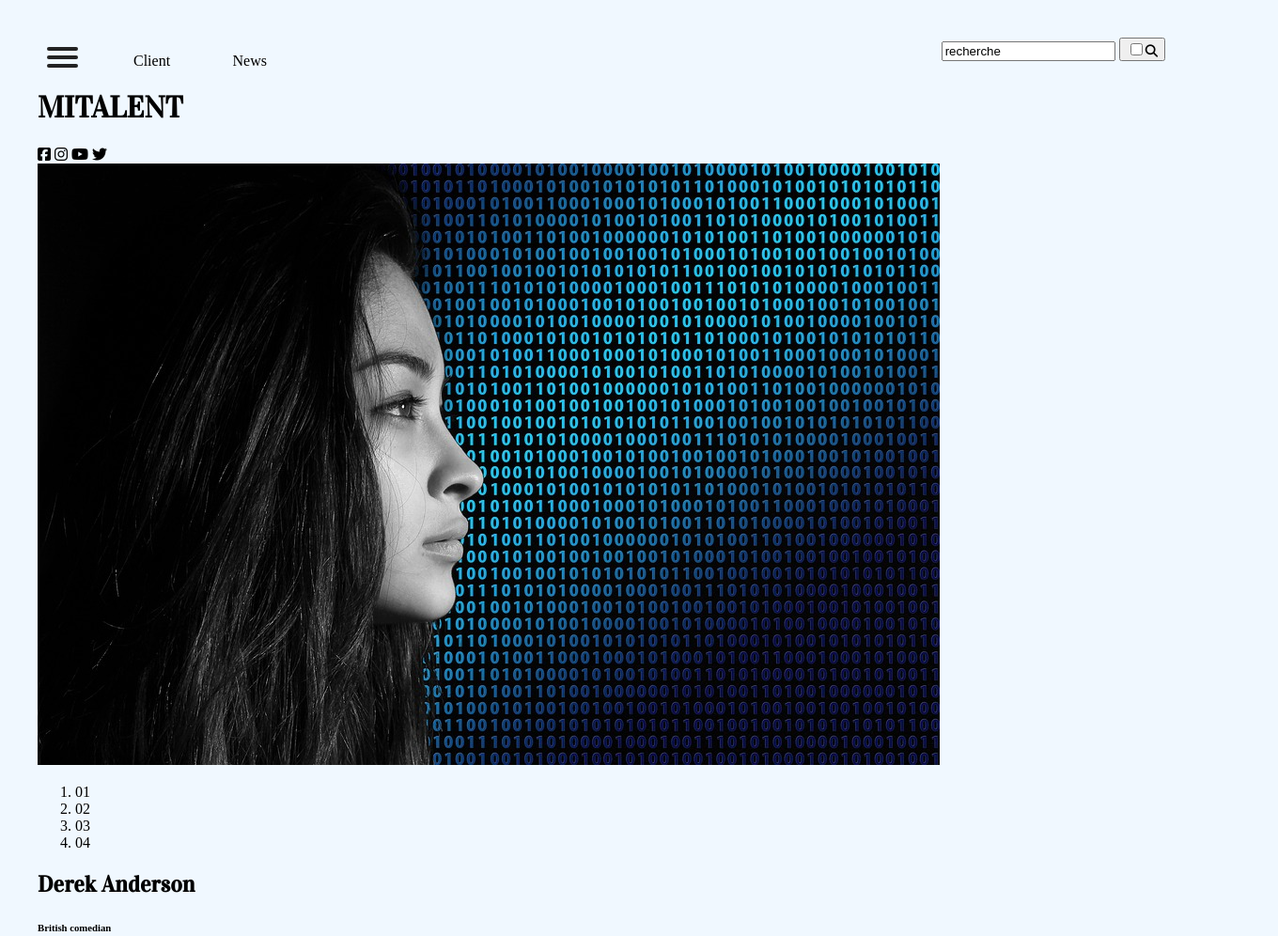
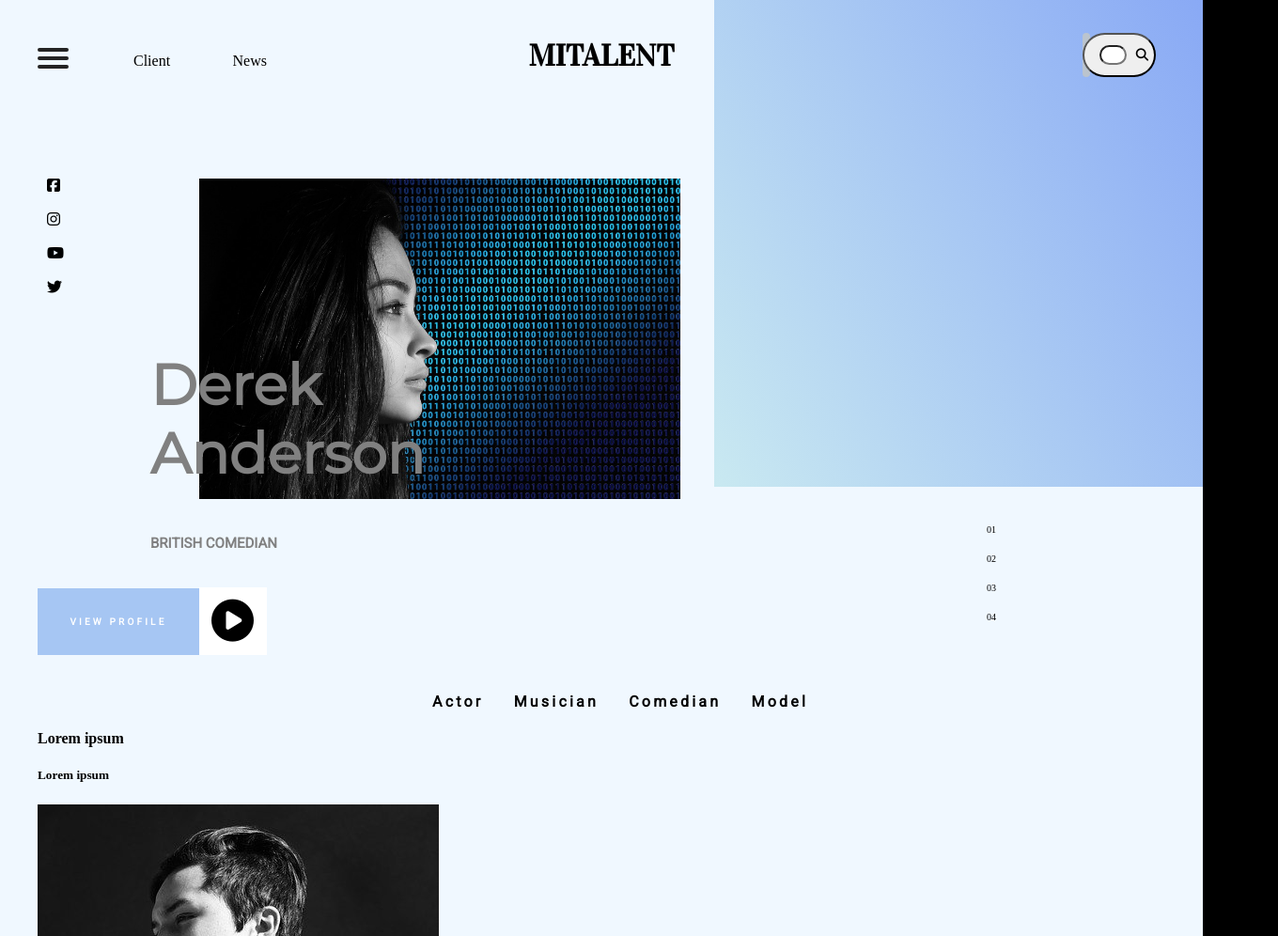
Before and after one commit to GeoProgrammer99/MyTalent, a plain HTML site: page index.html in a window 1280 px wide. Shown: the top 996 px of the page at 94% size, 1360 px wide, since content can reach past the window. Drawn offline with Linux system fonts and the light colour scheme.

Commit message:
ajout première partie css

```diff
--- a/index.html
+++ b/index.html
@@ -4,7 +4,7 @@
     <meta charset="UTF-8">
     <meta name="viewport" content="width=device-width, initial-scale=1.0">
     <meta http-equiv="X-UA-Compatible" content="ie=edge">
-
+    <link href="https://fonts.googleapis.com/css?family=Montserrat|Roboto&display=swap" rel="stylesheet">
     <link href="https://fonts.googleapis.com/css?family=Vidaloka&display=swap" rel="stylesheet"><link href="style.css" rel="stylesheet" type="text/css">
     <script src="https://kit.fontawesome.com/960ffcdeb4.js" crossorigin="anonymous"></script>
     <title>My Talent</title>
@@ -42,12 +42,12 @@
 
     <div class="search">
 
-    <input name="search" type="text" value="recherche">
-    <button class="btnsearch"><input type="checkbox"/><i class="fas fa-search"></i>
+
+    <button class="btnsearch"> <input class="search-in" name="search" type="text" ><i class="fas fa-search"></i>
     </button>
     </div>
 
-    <h1>MITALENT</h1>
+    <h1 id="title">MITALENT</h1>
 
 </header>
 
@@ -60,21 +60,27 @@
         <i class="fab fa-twitter"></i>
     </div>
 
-    <img src="images/header.jpg" alt="header">
+    <img class="sg-photo" src="images/header.jpg" alt="header">
     <div id="degrad"></div>
 
+    <div class="num-right">
     <ol>
         <li>01</li>
         <li>02</li>
         <li>03</li>
         <li>04</li>
     </ol>
+</div>
+    <div class="derek">
+        <h1>Derek<br> Anderson</h1>
+        <h6>British comedian</h6>
+    </div>
 
-    <h1>Derek Anderson</h1>
-    <h6>British comedian</h6>
 
     <div class="viewProfile"><p>View Profile</p></div>
     <div class="play"><i class="fas fa-play-circle"></i></div>
+
+    <div class="clear"></div>
 
     <div class="menu" >
         <ul>
--- a/style.css
+++ b/style.css
@@ -6,15 +6,24 @@ html{
 
 body{
     margin: auto;
-    width: 100%;
+    width: 1200px;
     padding: 40px;
     background-color: aliceblue;
 }
 
 /*header*/
-
+header{
+  z-index:1;
+  position:relative;
+}
 h1{
     font-family: 'Vidaloka', serif;
+}
+
+#title{
+  font-family: 'Vidaloka', serif;
+  text-align: center;
+  margin-top: -50px;
 }
 
 /*Modification du nav*/
@@ -24,8 +33,7 @@ h1{
 
   display: block;
   position: absolute;
-  top: 50px;
-  left: 50px;
+  top: -5px;
   z-index: 1;
   -webkit-user-select: none;
   user-select: none;
@@ -106,10 +114,10 @@ h1{
 {
   position: absolute;
   width: 300px;
-  margin: -100px 0 0 -50px;
+  margin: -100px 0 0 -40px;
   padding: 50px;
   padding-top: 125px;
-  background: #ededed;
+  background: #f2f1f0;
   list-style-type: none;
   -webkit-font-smoothing: antialiased;
   transform-origin: 0% 0%;
@@ -150,20 +158,158 @@ h1{
 /*modificatin search bar !!!!!!*/
 .search{
     float: right;
-margin-right: 80px;
-margin-top: -50px;
+    margin-right: 80px;
+    margin-top: -55px;
+    transition: margin-left 2s;
+    border-radius: 30px;
+    background-color: rgb(187, 196, 206);
+    position: relative;
+    z-index: 2;
 }
 
-.search::before{
-
-    opacity: 0;
+.search-in{
+  width: 21px;
+  border-radius: 30px;
+  margin: 10px;
 }
 
-.search::after{
-   opacity: 1;
+.search-in:hover{
+
+  width: 400px;
+
+}
+
+.btnsearch{
+
+  border-radius: 30px;
+  margin-right: -70px;
+
+}
+
+/*partie de la secton*/
+
+.clear{
+  clear: both;
+}
+
+/*icon*/
+
+.iconleft{
+
+  margin-top: 100px;
+  display: grid;
+}
+
+.fab {
+  font-family: "Font Awesome 5 Brands";
+  padding: 10px;
+}
+/*photo*/
+
+.sg-photo{
+  margin-top: -133px;
+  margin-left: 172px;
+  position: absolute;
+  width: 40%;
+  z-index: 1;
 }
 
 
-.btnsearch{
+/*div dregrader*/
+
+#degrad{
+  float: right;
+  width: 520px;
+  height: 520px;
+  background-image: linear-gradient(60deg,rgb(201, 233, 241),rgb(137, 169, 245));
+  margin-top: -325px;
+  margin-right: -40px;
+  position: relative;
+  z-index: 0;
+}
+
+/*les numeros*/
+
+.num-right{
+  float: right;
+  margin-top: 215px;
+  margin-right: -310px;
+  font-size: 10px;
+}
+
+.num-right li{
+  padding: 10px;
 
 }
+.num-right ol{
+  list-style-type: none;
+}
+/* Police Derek Anderson*/
+.derek{
+  margin-left: 120px;
+  color:  gray;
+  position: absolute;
+  z-index: 2;
+  font-size: 40px;
+  font-family: sans serif;
+
+}
+.derek h1{
+  font-family: 'Montserrat', sans-serif;
+}
+.derek h6{
+  font-family: 'Roboto', sans-serif;
+  font-size: 15px;
+  text-transform: uppercase;
+}
+/*Lien profil*/
+.viewProfile{
+  font-family: 'Roboto', sans-serif;
+  font-weight: bold;
+  margin-top: 303px;
+  width: 132px;
+  text-align: center;
+  color:white;
+  text-transform: uppercase;
+  background-color: #a6c6f3;
+  padding: 20px;
+}
+.viewProfile p{
+  font-size:10px;
+  letter-spacing: .2rem;
+
+}
+.play{
+  background-color:white;
+width: 72px;
+height: 72px;
+z-index: 3;
+position: relative;
+margin-left: 172px;
+margin-top: -72px;
+}
+
+.play i{
+  padding: 13px;
+font-size: 45px;
+}
+/*Menu actor,musician...*/
+.menu{
+
+}
+
+.menu ul{
+  width: 400px;
+text-align: justify;
+margin: auto;
+margin-top: 40px;
+display: flex;
+  justify-content: space-between;
+}
+.menu li{
+  list-style-type: none;
+  font-family: 'Roboto', sans-serif;
+  font-weight: bold;
+  letter-spacing: .2rem;
+
+}
```
Also changed, not shown: mytalent/index.html (deleted, +0 -213 lines), mytalent/images/gallery1.jpg (deleted), mytalent/images/gallery2.jpg (deleted), mytalent/images/gallery3.jpg (deleted), mytalent/images/gallery4.jpg (deleted), mytalent/images/gallery5.jpg (deleted), mytalent/images/gallery6.jpg (deleted), mytalent/images/gallery7.jpg (deleted), mytalent/images/gallery8.jpg (deleted), mytalent/images/grid1.jpg (deleted), mytalent/images/grid2.jpg (deleted), mytalent/images/grid3.jpg (deleted), mytalent/images/grid4.jpg (deleted), mytalent/images/grid5.jpg (deleted), 3 more files.
